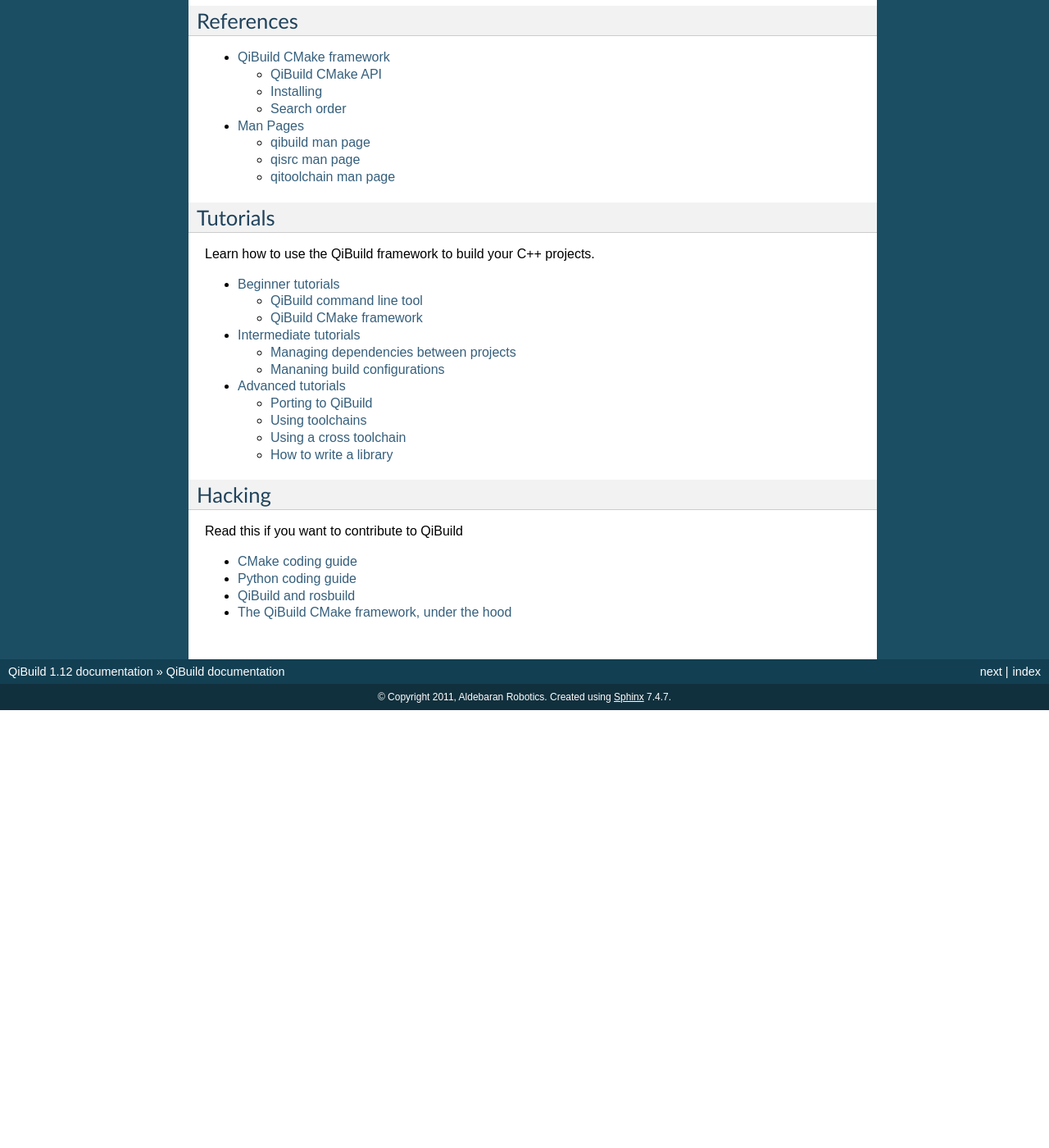
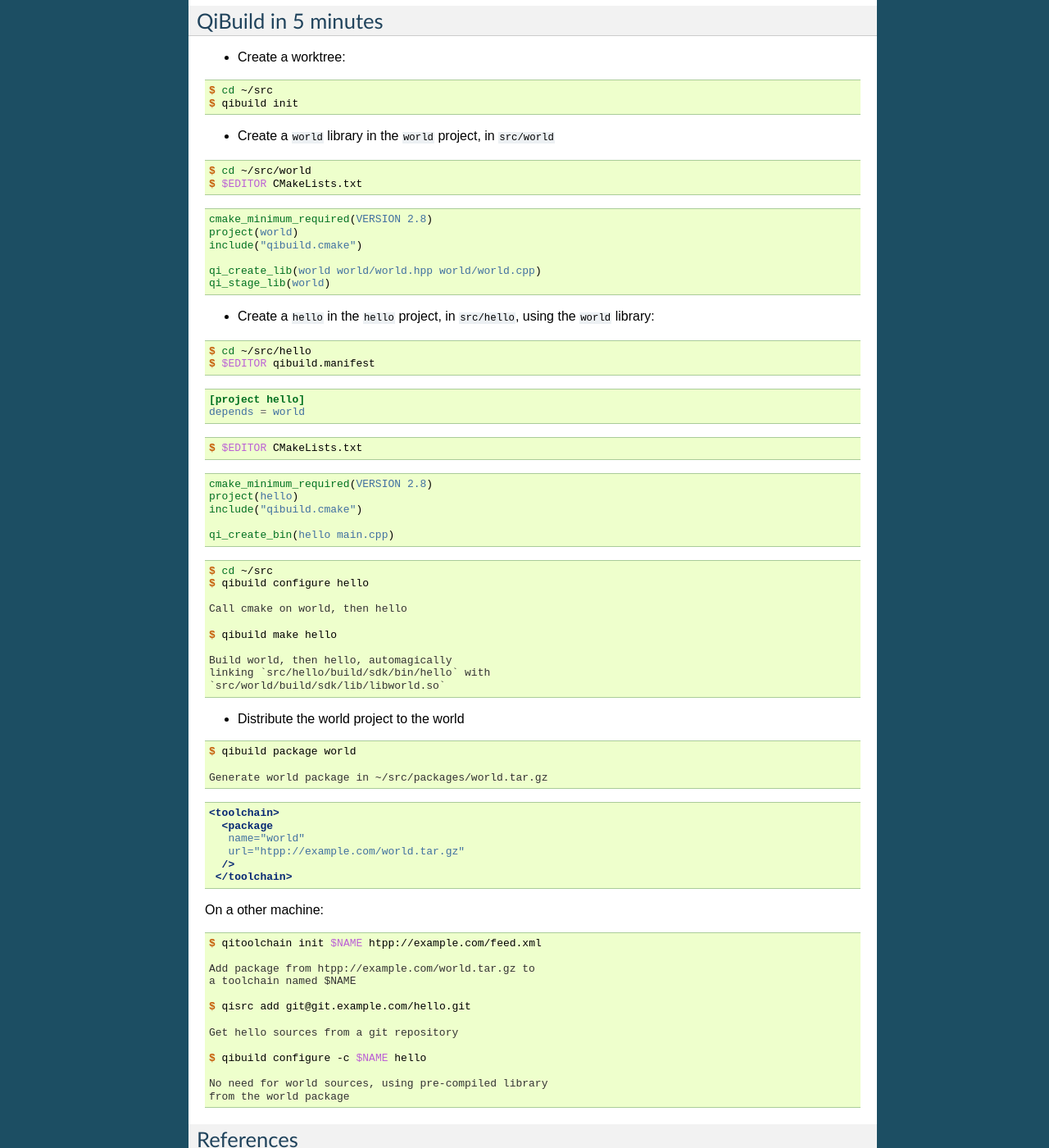
Before and after one commit to aldebaran/qibuild, a Sphinx documentation site: the page built from doc/index.rst, in a window 1280 px wide and 1400 px high, scrolled down 512 px. Shown: the whole window at 82% size. Built offline with Sphinx 7.4.7, drawn with Linux system fonts in a browser that asks for light colours; pages that are not in the unit, such as notebooks, are missing from menus; before the commit the page ends 1378 px from its top, so only the background shows below that.

Commit message:
doc: add a 'QiBuild in 5 minutes' section to the start page

```diff
--- a/doc/index.rst
+++ b/doc/index.rst
@@ -28,6 +28,114 @@
 * the qibuild/qitoolchain command line tools, that helps build projects while
   taking dependencies into account and generate re-destributable binary
   packages
+
+
+QiBuild in 5 minutes
+--------------------
+
+* Create a worktree:
+
+.. code-block:: console
+
+   $ cd ~/src
+   $ qibuild init
+
+
+* Create a ``world`` library in the ``world``
+  project, in ``src/world``
+
+.. code-block:: console
+
+   $ cd ~/src/world
+   $ $EDITOR CMakeLists.txt
+
+.. code-block:: cmake
+
+    cmake_minimum_required(VERSION 2.8)
+    project(world)
+    include("qibuild.cmake")
+
+    qi_create_lib(world world/world.hpp world/world.cpp)
+    qi_stage_lib(world)
+
+
+* Create a ``hello`` in the ``hello`` project, in
+  ``src/hello``, using the ``world`` library:
+
+.. code-block:: console
+
+   $ cd ~/src/hello
+   $ $EDITOR qibuild.manifest
+
+
+.. code-block:: ini
+
+   [project hello]
+   depends = world
+
+.. code-block:: console
+
+   $ $EDITOR CMakeLists.txt
+
+
+.. code-block:: cmake
+
+    cmake_minimum_required(VERSION 2.8)
+    project(hello)
+    include("qibuild.cmake")
+
+    qi_create_bin(hello main.cpp)
+
+.. code-block:: console
+
+   $ cd ~/src
+   $ qibuild configure hello
+
+   Call cmake on world, then hello
+
+   $ qibuild make hello
+
+   Build world, then hello, automagically
+   linking `src/hello/build/sdk/bin/hello` with
+   `src/world/build/sdk/lib/libworld.so`
+
+
+* Distribute the world project to the world
+
+.. code-block:: console
+
+   $ qibuild package world
+
+   Generate world package in ~/src/packages/world.tar.gz
+
+
+.. code-block:: xml
+
+   <toolchain>
+     <package
+      name="world"
+      url="htpp://example.com/world.tar.gz"
+     />
+    </toolchain>
+
+On a other machine:
+
+.. code-block:: console
+
+   $ qitoolchain init $NAME htpp://example.com/feed.xml
+
+   Add package from htpp://example.com/world.tar.gz to
+   a toolchain named $NAME
+
+   $ qisrc add git@git.example.com/hello.git
+
+   Get hello sources from a git repository
+
+   $ qibuild configure -c $NAME hello
+
+   No need for world sources, using pre-compiled library
+   from the world package
+
 
 References
 ----------
```
